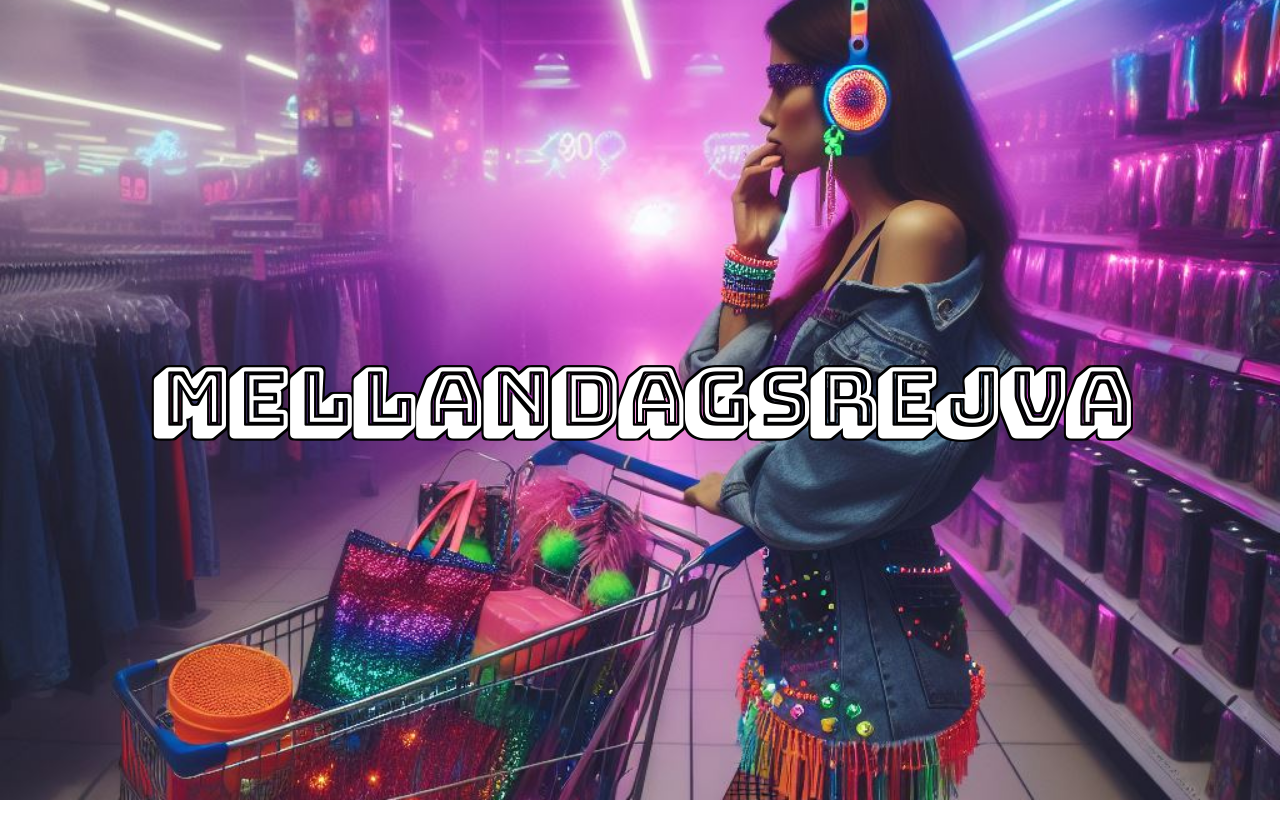
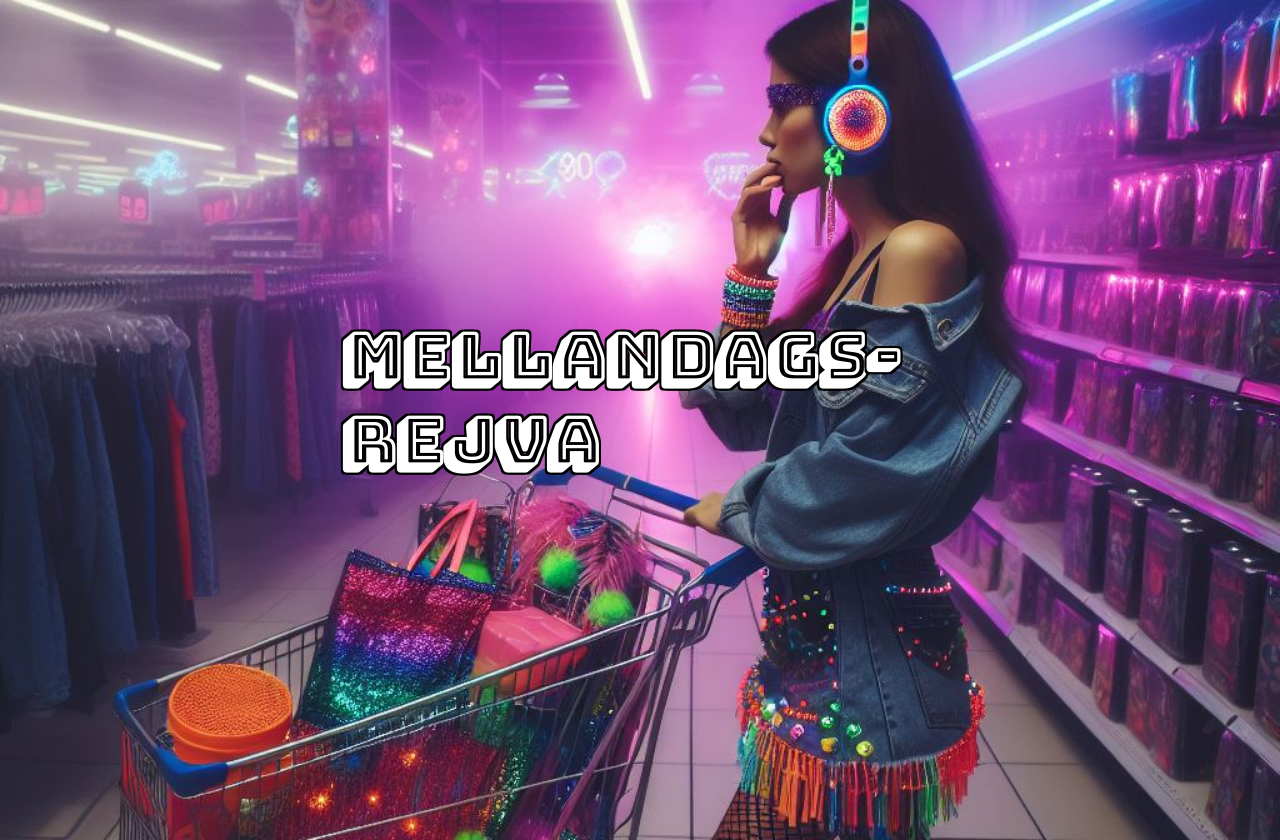
Before and after one commit to seanhak/Mellandagsrejva, a plain HTML site: page index.html in a window 1280 px wide. Before the commit the page ends 800 px from the top, so only its background shows below. Drawn offline with Linux system fonts and the light colour scheme.

Commit message:
Update index.html

```diff
--- a/index.html
+++ b/index.html
@@ -1,11 +1,18 @@
 <html>
 <head>
+  <meta charset="utf-8">
+  <title>Mellandagsrejva</title>
+  <meta name="description" content="Fram med neonstavarna under mellandagarna, nu är det rejva istället för rea!">
+  <meta property="og:title" content="Mellandagsrejva">
+  <meta property="og:description" content="Fram med neonstavarna under mellandagarna, nu är det rejva istället för rea!">
+  <meta property="og:image" content="https://www.mellandagsrejva.com/Mellandagsrejva.jpg">
+  <meta property="og:url" content="https://www.mellandagsrejva.com">
   <link rel="stylesheet" href="https://fonts.googleapis.com/css?family=Bungee+Shade">
 
 <style>
 * {
   margin: 0;
-  padding: 0;
+  padding: 20px;
   box-sizing: border-box;
 }
 
@@ -26,7 +33,7 @@ h1 {
 
   h1 {
   font-family: "Bungee Shade", cursive;
-  font-size: 5rem;
+  font-size: 5vw;
   color: white;
   text-shadow: 2px 2px 0 black, -2px -2px 0 black, 2px -2px 0 black, -2px 2px 0 black;
   animation: rave 1s infinite;
@@ -43,6 +50,6 @@ h1 {
 </style>
 </head>
 <body>
-<h1>Mellandagsrejva</h1>
+<h1>Mellan&shy;dags&shy;rejva</h1>
 </body>
 </html>
```
